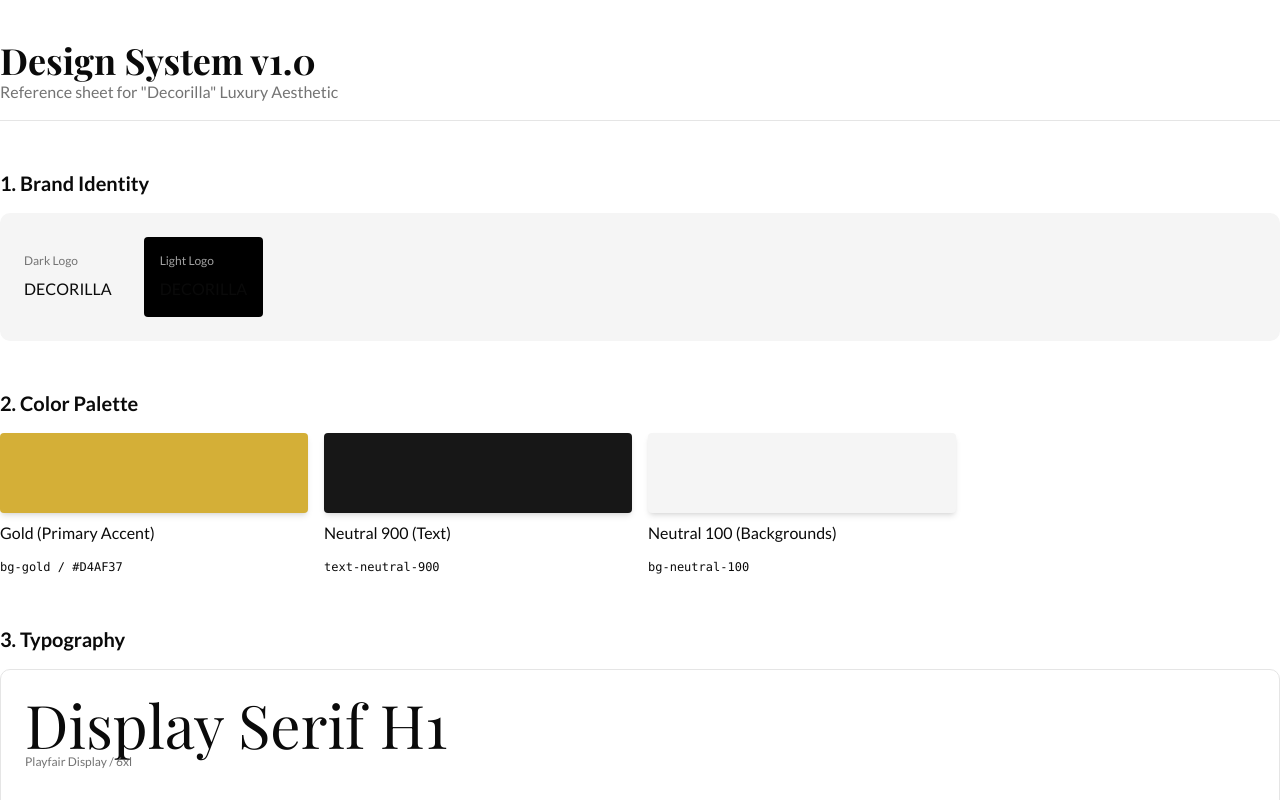
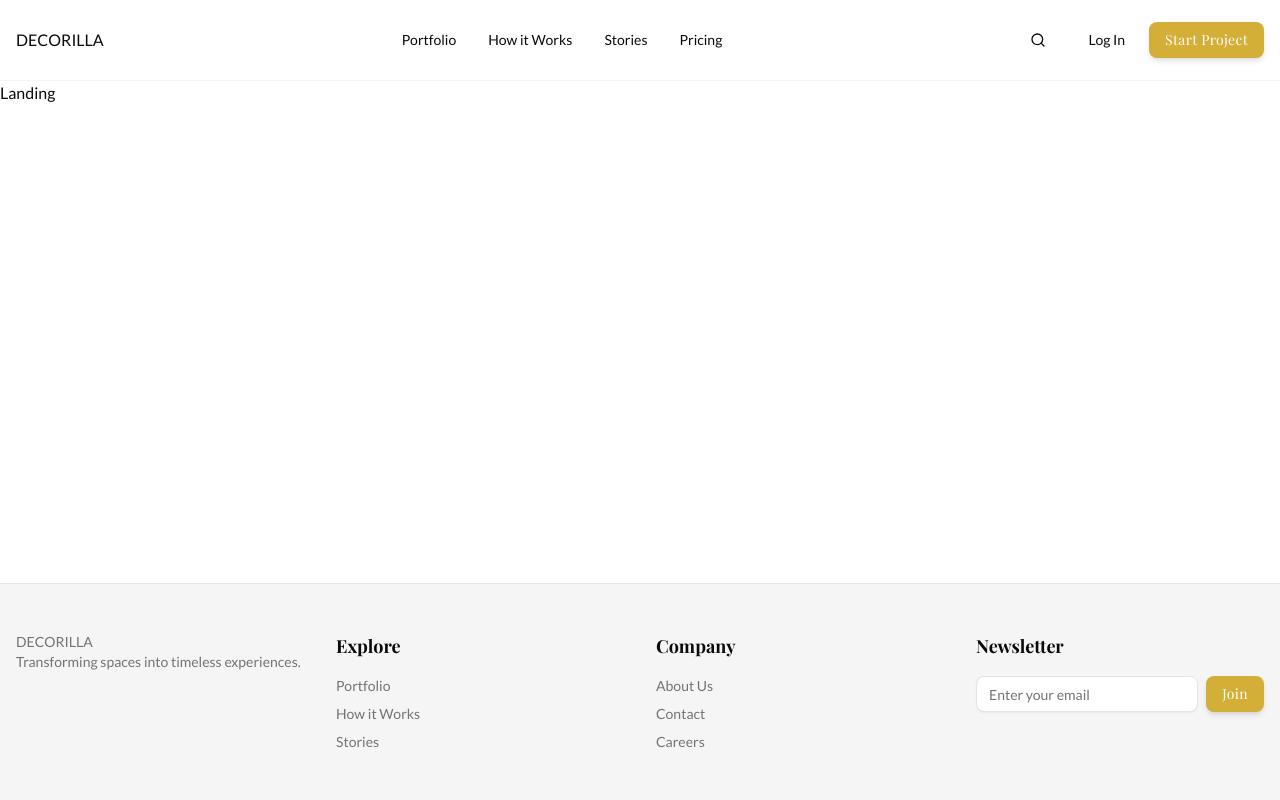
Before and after one commit to Srijansamanta1412/interior-design-studio-frontend, a React (Vite) app: page / in a window 1280 px wide. Shown: the top 800 px of the page. Built offline with nearby package versions, Linux system fonts and the light colour scheme; a web font is replaced by a local one.

Commit message:
feat(app): connect router provider

```diff
--- a/src/App.tsx
+++ b/src/App.tsx
@@ -1,9 +1,10 @@
-import StyleGuide from "@/app/pages/public/StyleGuide";
+import { RouterProvider } from "react-router-dom";
+import { appRouter } from "@/app/routes";
 
 export default function App() {
   return (
     <>
-    <StyleGuide />
+    <RouterProvider router={appRouter} />
     </>
   );
 }
```
